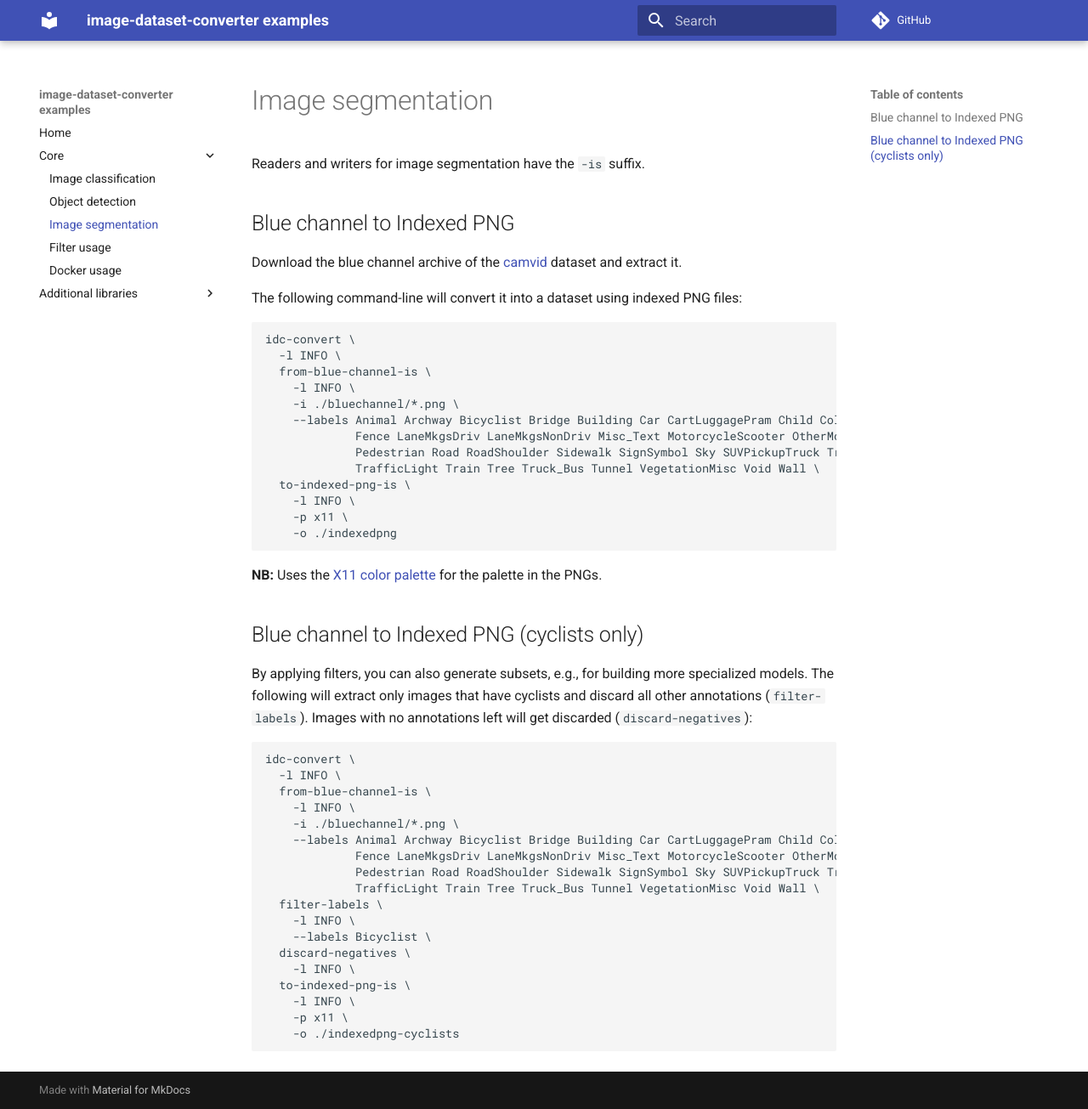
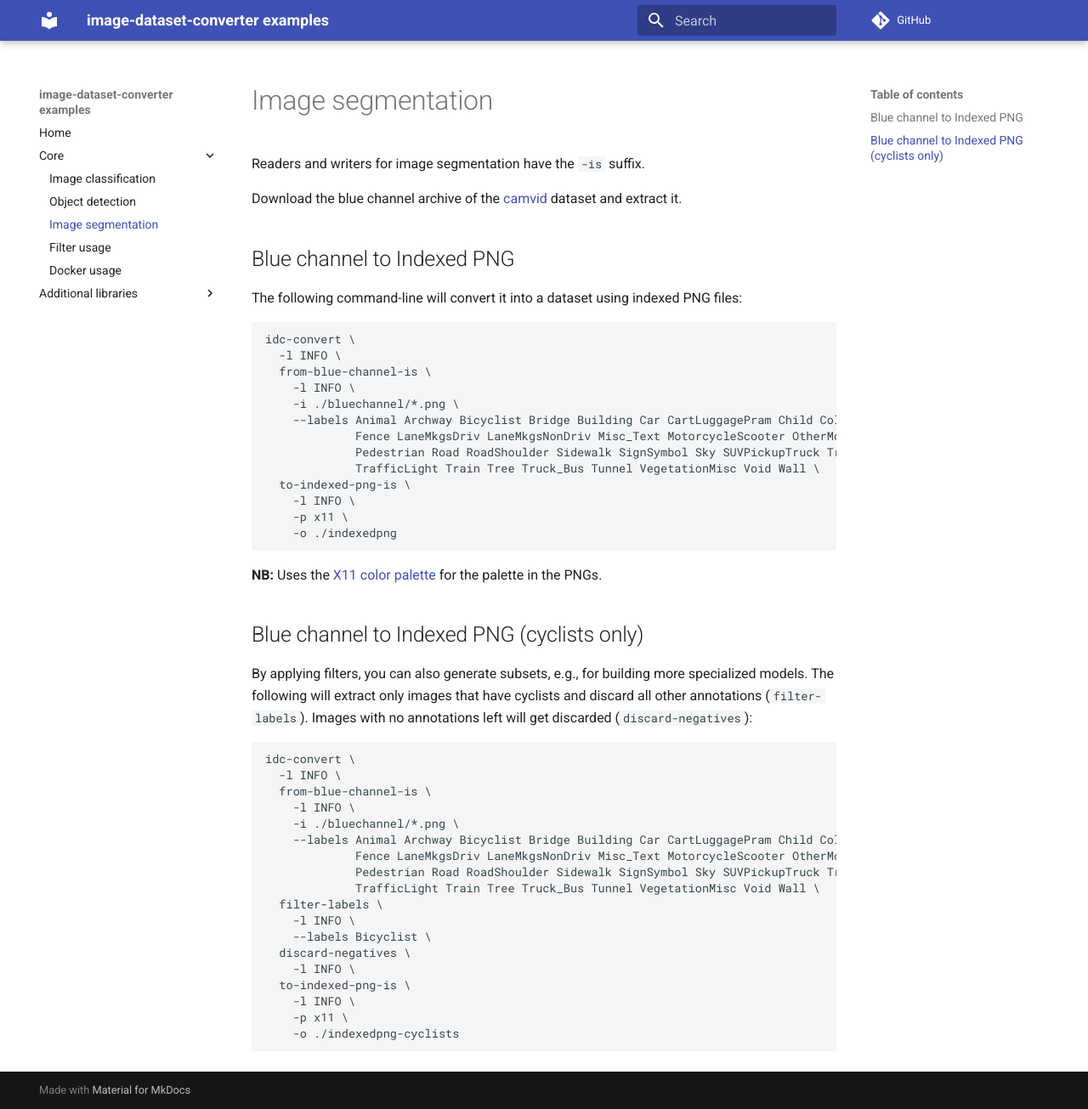
Before and after one commit to waikato-datamining/image-dataset-converter-examples, an MkDocs documentation site: the page built from docs/image_segmentation.md, in a window 1280 px wide and 1305 px high. Shown: the whole window at 85% size. Built offline with MkDocs 1.6.1 and Material for MkDocs 9.7.7, drawn with Linux system fonts in a browser that asks for light colours; comment, search, counter and statistics services are not loaded.

Commit message:
moved instructions for dataset up

```diff
--- a/docs/image_segmentation.md
+++ b/docs/image_segmentation.md
@@ -1,9 +1,9 @@
 Readers and writers for image segmentation have the `-is` suffix.
-
-# Blue channel to Indexed PNG
 
 Download the blue channel archive of the [camvid](https://datasets.cms.waikato.ac.nz/ufdl/camvid/) dataset
 and extract it.
+
+# Blue channel to Indexed PNG
 
 The following command-line will convert it into a dataset using indexed PNG files:
 
```
